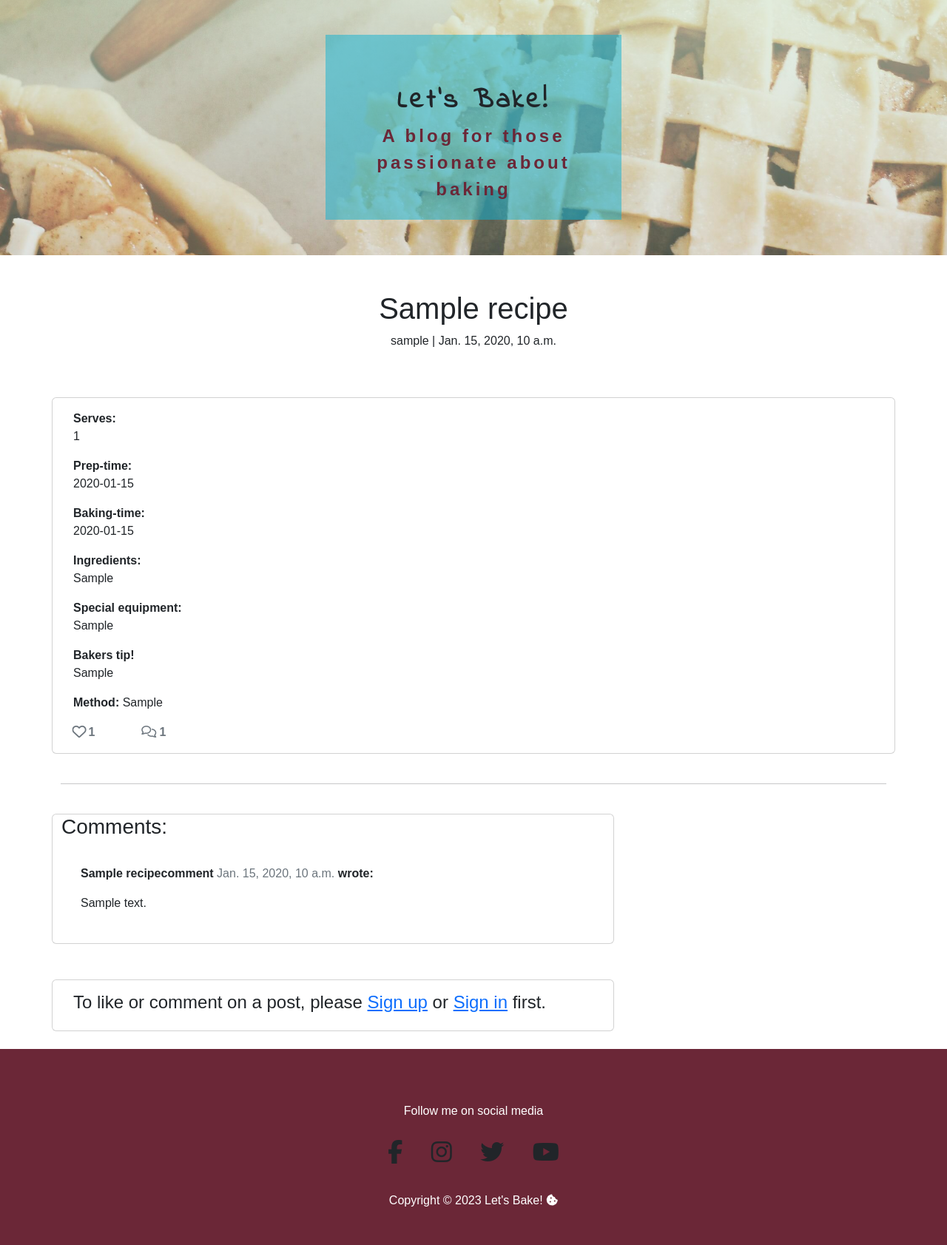
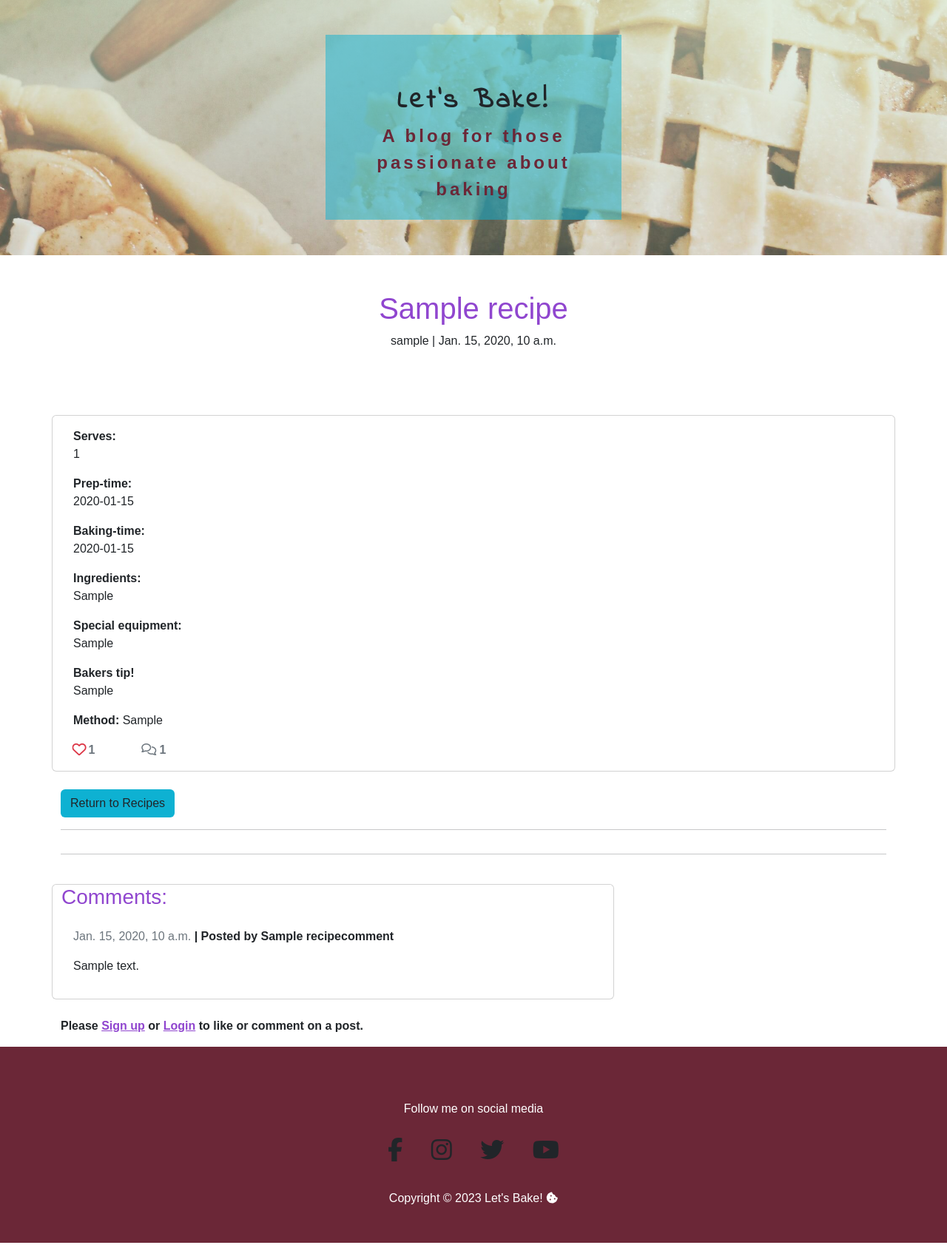
Before and after one commit to Sarohia94/-Project-4-Baking-Blog, a Django app: a page that uses templates/recipe_detail.html in a window 1280 px wide. Shown: the part 81-1764 px from the top of the page at 74% size. Run offline with Django 3.2, Linux system fonts and the light colour scheme; tables that the repository leaves empty hold one stand-in row (values such as "Sample post"); some libraries are stand-ins or nearby versions; some web fonts are replaced.

Commit message:
Add message to delete post view. Tidy code, add comments & custom styling to templates.

```diff
--- a/blog/views.py
+++ b/blog/views.py
@@ -1,4 +1,5 @@
 from django.shortcuts import render, get_object_or_404, reverse
+from django.contrib import messages
 from django.contrib.auth.mixins import LoginRequiredMixin, UserPassesTestMixin
 from django.views import generic, View
 from django.views.generic import CreateView, DeleteView, UpdateView
@@ -165,6 +166,11 @@ class DeleteRecipe(LoginRequiredMixin, UserPassesTestMixin, DeleteView):
     model = Recipe
     template_name = "delete_recipe.html"
     success_url = "/recipes/"
+    success_message = "Post was deleted successfully."
+
+    def delete(self, request, *args, **kwargs):
+        messages.warning(self.request, self.success_message)
+        return super(DeleteRecipe, self).delete(request, *args, **kwargs)
 
     def test_func(self):
         return self.request.user == self.get_object().author
--- a/templates/account/login.html
+++ b/templates/account/login.html
@@ -9,7 +9,7 @@
       <h3 class="text-color">{% trans "Sign In" %}</h1>
       <hr>
       <p>{% blocktrans %} Welcome to Let's bake! <br>
-        To leave a comment or like a post, please log in.<br>
+        To leave a comment or like a post, please login.<br>
         <small> If you have not created an account yet, then please
         <a class="text-color" href="{{ signup_url }}">sign up</a> first.{% endblocktrans %}
         </small>
--- a/templates/account/signup.html
+++ b/templates/account/signup.html
@@ -9,7 +9,7 @@
             <hr>
             <p>{% blocktrans %} Welcome to Let's bake! <br>
             <small> Already have an account?
-              Then please <a class="text-color" href="{{ login_url }}">log in</a> instead.
+              Then please <a class="text-color" href="{{ login_url }}">login</a> instead.
             </small>
               {% endblocktrans %}
             </p>
--- a/templates/recipe_detail.html
+++ b/templates/recipe_detail.html
@@ -1,86 +1,107 @@
 {% extends 'base.html' %} {% block content %}
-
+{% load static %}
 {% load crispy_forms_tags %}
 
-<div id="">
+<!-- Recipe title, author and image -->
+<div>
     <div class="container">
         <div class="row">
             <div class="col-8 offset-2 mt-4 text-center">
-                <!-- Recipe title goes in these h1 tags -->
-                <h1 class="">{{ recipe.recipe_name }}</h1>
-                <!-- Recipe author goes before the | the recipe's created date goes after -->
-                <p class="">{{ recipe.author }} | {{ recipe.created_on }}</p>
+                <h1 class="text-color">{{ recipe.recipe_name }}</h1>
+                <p>{{ recipe.author }} | {{ recipe.created_on }}</p>
             </div>
-            <div class="d-none d-md-block col-md-6">
-                <!-- The featured image URL goes in the src attribute -->
+            <div class="d-md-block col-8 offset-2 mt-4">
                 {% if "placeholder" in recipe.featured_image.url %}
-                <img src="https://images.pexels.com/photos/9095/pexels-photo.jpg?auto=compress&cs=tinysrgb&w=1260&h=750&dpr=2"
+                <img class="card-img" src="{% static 'images/default_post_image.jpg' %}"
                     width="100%">
                 {% else %}
-                <img src=" {{ recipe.featured_image.url }}" width="100%">
+                <img class="card-img" src=" {{ recipe.featured_image.url }}" width="100%">
                 {% endif %}
             </div>
         </div>
     </div>
 </div>
 
+<!-- Recipe content, likes and comments -->
 <div class="container">
     <div class="row">
         <div class="col card mb-4 mt-4 top-50">
             <div class="card-body">
                 <strong>Serves:</strong>
-                <p class="">{{ recipe.serves }}</p>
+                <p>{{ recipe.serves }}</p>
                 <strong>Prep-time:</strong>
-                <p class="">{{ recipe.prep_time }}</p>
+                <p>{{ recipe.prep_time }}</p>
                 <strong>Baking-time:</strong>
-                <p class="">{{ recipe.baking_time }}</p>
+                <p>{{ recipe.baking_time }}</p>
                 <strong>Ingredients:</strong>
-                <p class="">{{ recipe.ingredients }}</p>
+                <p>{{ recipe.ingredients }}</p>
                 <strong>Special equipment:</strong>
-                <p class="">{{ recipe.special_equipment }}</p>
+                <p>{{ recipe.special_equipment }}</p>
                 <strong>Bakers tip!</strong>
-                <p class="">{{ recipe.bakers_tip }}</p>
-                <!-- The recipe content goes inside the card-text. -->
-                <!-- Use the | safe filter inside the template tags -->
+                <p>{{ recipe.bakers_tip }}</p>
                 <p class="card-text">
                     <strong>Method:</strong>
                     {{ recipe.method | safe }}
                 </p>
+
                 <div class="row">
-
+                    <!-- Like icon & no. of likes -->
                     <div class="col-1">
                         <strong>
                             {% if user.is_authenticated %}
                             <form class="d-inline" action="{% url 'recipe_like' recipe.slug %}" method="POST">
                                 {% csrf_token %}
+
                                 {% if liked %}
-                                <button type="submit" name="blogpost_id" value="{{recipe.slug}}" class="btn-like"><i
-                                        class="fa-solid fa-heart"></i></button>
+                                <button id="no-border" type="submit" name="blogpost_id" value="{{recipe.slug}}" class="btn-like">
+                                    <i class="fa-solid fa-heart" id="heart"></i>
+                                </button>
                                 {% else %}
-                                <button type="submit" name="blogpost_id" value="{{recipe.slug}}" class="btn-like"><i
-                                        class="fa-regular fa-heart fa-beat"></i></button>
+                                <button id="no-border" type="submit" name="blogpost_id" value="{{recipe.slug}}" class="btn-like">
+                                    <i class="fa-regular fa-heart fa-beat" id="heart"></i>
+                                </button>
                                 {% endif %}
                             </form>
+
                             {% else %}
-                            <span class="text-secondary"><i class="fa-regular fa-heart fa-beat"></i></span>
+                            <span class="text-secondary">
+                                <i class="fa-regular fa-heart fa-beat" id="heart"></i>
+                            </span>
                             {% endif %}
-                            <!-- The number of likes goes before the closing strong tag -->
                             <span class="text-secondary">{{ recipe.number_of_likes }} </span>
                         </strong>
                     </div>
+
+                    <!-- Comment icon & no. of comments -->
                     <div class="col-1">
-                        <strong class="text-secondary"><i class="far fa-comments"></i>
-                            <!-- Our total_comments variable goes before the closing strong tag -->
-                            {{ recipe_comments.count }}</strong>
+                        <strong>
+                            <span class="text-secondary">
+                                <i class="far fa-comments"></i>
+                            </span>
+                            <span class="text-secondary">
+                            {{ recipe_comments.count }}
+                            </span>
+                        </strong>
                     </div>
+
                 </div>
             </div>
         </div>
     </div>
+
+    <!-- Return to recipes button -->
+    <div class="row">
+        <div class="col">
+            <a class="btn btn-colour" href="{% url 'recipes' %}">Return to Recipes</a>
+            <hr>
+        </div>
+    </div>
+
+    <!-- Delete recipe & edit recipe options for recipe author -->
     {% if request.user == recipe.author %}
     <div class="text-center">
-        <a href="{% url 'delete_recipe' recipe.slug %}" class="btn btn-primary w-25">Delete Recipe</a>
-        <a href="{% url 'edit_recipe' recipe.slug %}" class="btn btn-primary w-25">Edit Recipe</a>
+        <a href="{% url 'delete_recipe' recipe.slug %}" class="btn btn-colour w-25">Delete Recipe</a>
+        <a href="{% url 'edit_recipe' recipe.slug %}" class="btn btn-colour w-25">Edit Recipe</a>
     </div>
     {% endif %}
     <div class="row">
@@ -88,47 +109,51 @@
             <hr>
         </div>
     </div>
+
+    <!-- Comments -->
     <div class="row">
         <div class="col-md-8 card mb-4 mt-4">
-            <h3>Comments:</h3>
+            <h3 class="text-color">Comments:</h3>
             <div class="card-body">
-                <!-- We want a for loop inside the empty control tags to iterate through each comment in comments -->
                 {% for recipe_comment in recipe_comments %}
-                <div class="comments" style="padding: 10px;">
-                    <p class="font-weight-bold">
-                        <!-- The commenter's name goes here. Check the model if you're not sure what that is -->
-                        {{ recipe_comment.name }}
+                <div>
+                    <p class="fw-semibold">
                         <span class=" text-muted font-weight-normal">
-                            <!-- The comment's created date goes here -->
                             {{ recipe_comment.created_on }}
-                        </span> wrote:
+                        </span> |
+                        Posted by {{ recipe_comment.name }}
                     </p>
-                    <!-- The body of the comment goes before the | -->
                     {{ recipe_comment.body | linebreaks }}
                 </div>
-                <!-- Our for loop ends here -->
                 {% endfor %}
             </div>
         </div>
-        <div class="col-md-8 card mb-4 mt-4">
+
+        <!-- Leaving a comment -->
+        <div>
             <div class="card-body">
                 {% if commented %}
                 <div class="alert alert-success" role="alert">
                     Your comment is awaiting approval
                 </div>
+
                 {% else %}
+
                 {% if user.is_authenticated %}
-                <h3>Leave a comment: </h3>
+                <h3 class="text-color">Leave a comment: </h3>
                 <p>Posting as: {{ user.username }}</p>
 
-                <form method="post" action="" style="margin-top: 1.2em;">
+                <form method="post">
                     {{ recipe_comment_form | crispy }}
                     {% csrf_token %}
-                    <button type="submit" class="btn">Submit</button>
+                    <button type="submit" class="btn btn-colour">Submit</button>
                 </form>
+
                 {% else %}
-                <h4>To like or comment on a post, please <a href="{% url 'account_signup' %}">Sign up</a> or <a
-                        href="{% url 'account_login' %}">Sign in</a> first.</h4>
+
+                <p class="fw-semibold">Please <a class="text-color" href="{% url 'account_signup' %}">Sign up</a> or
+                    <a class="text-color" href="{% url 'account_login' %}">Login</a> to like or comment on a post.
+                </p>
                 {% endif %}
                 {% endif %}
             </div>
```
Also changed, not shown: templates/delete_recipe.html (+7 -4 lines), templates/edit_recipe.html (+7 -5 lines), templates/post_detail.html (+2 -5 lines), templates/recipes.html (+11 -13 lines).
